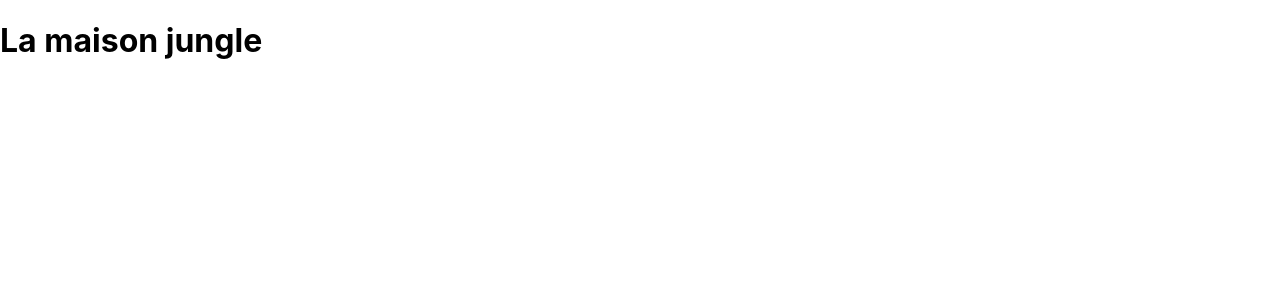
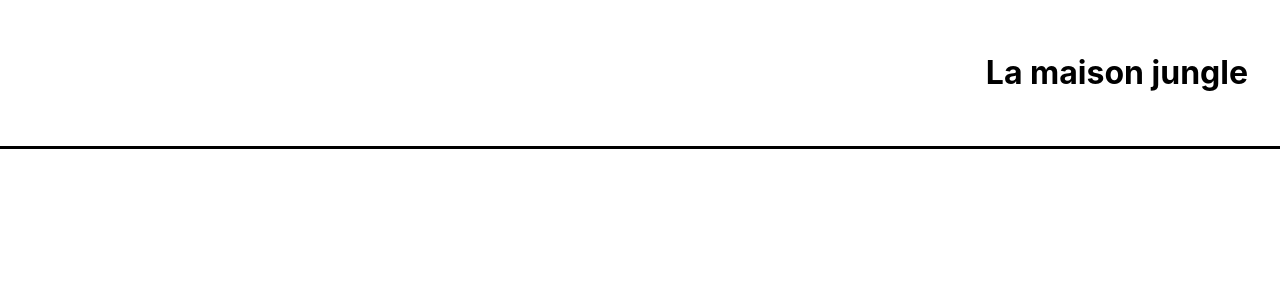
Before and after one commit to niemet0502/la-maison-jungle, a React (Create React App) app: page / in a window 1280 px wide. Shown: the top 300 px of the page. Built offline with nearby package versions, Linux system fonts and the light colour scheme.

Commit message:
main :: imported and render Banner component

```diff
--- a/src/components/App.js
+++ b/src/components/App.js
@@ -1,7 +1,8 @@
+import Banner from "../components/Banner"
 function App() {
   return (
     <div className="App">
-      <h1>La maison jungle</h1>
+      <Banner />
     </div>
   );
 }
```
